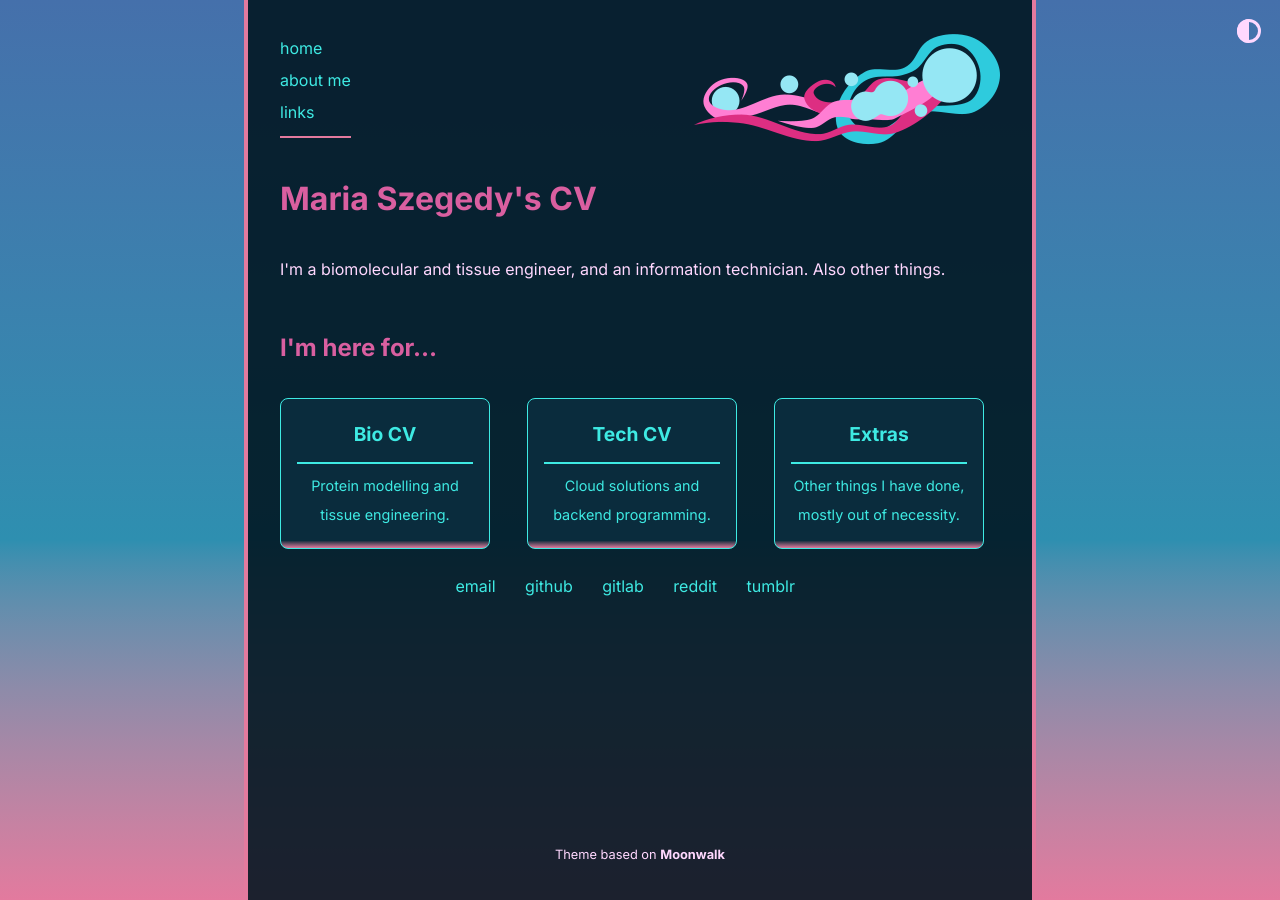
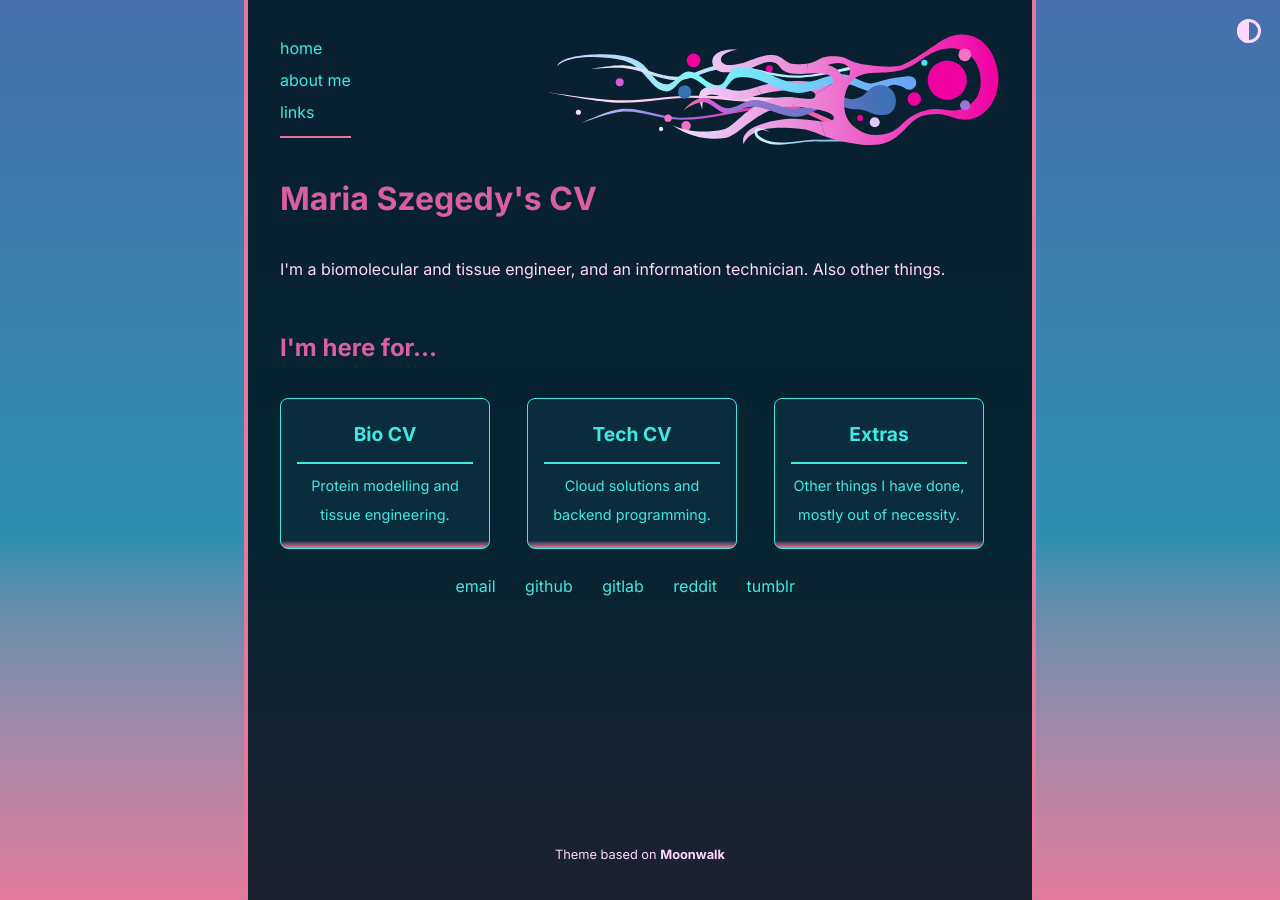
Before and after one commit to mszegedy/cv, a Jekyll site: the page built from index.md, in a window 1280 px wide. Built offline with Jekyll 4.4.1, drawn with Linux system fonts in a browser that asks for light colours.

Commit message:
new header img

```diff
--- a/_sass/moonwalk.scss
+++ b/_sass/moonwalk.scss
@@ -201,6 +201,8 @@ html.transition *:after {
     width: 100%;
     min-height: 113px;
     background-image: url("#{$baseurl}/assets/images/header.png");
+    background-image: url("#{$baseurl}/assets/images/header.svg"),
+        linear-gradient(transparent, transparent);
     background-position: right bottom;
     background-repeat: no-repeat;
 }
```
Also changed, not shown: Gemfile.lock, assets/images/header.png, assets/images/header.svg (added).
